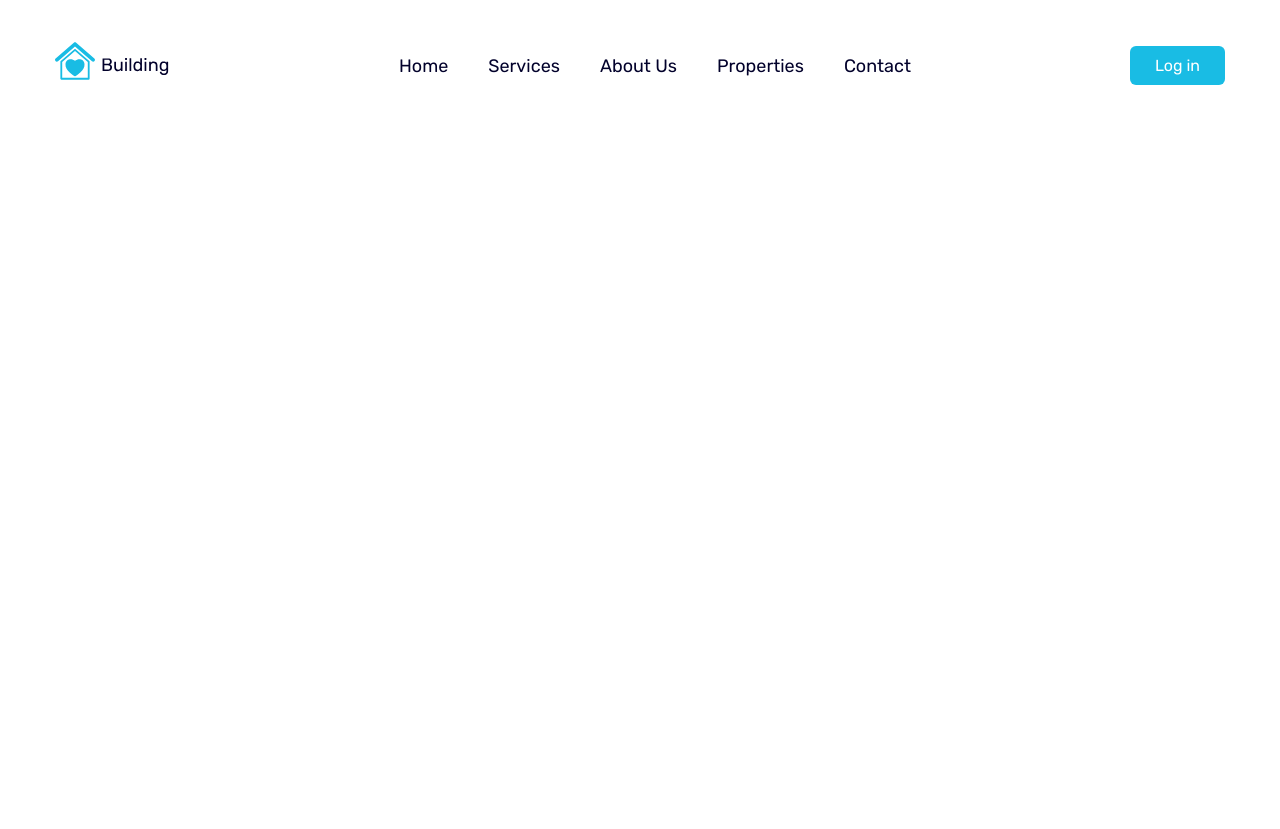
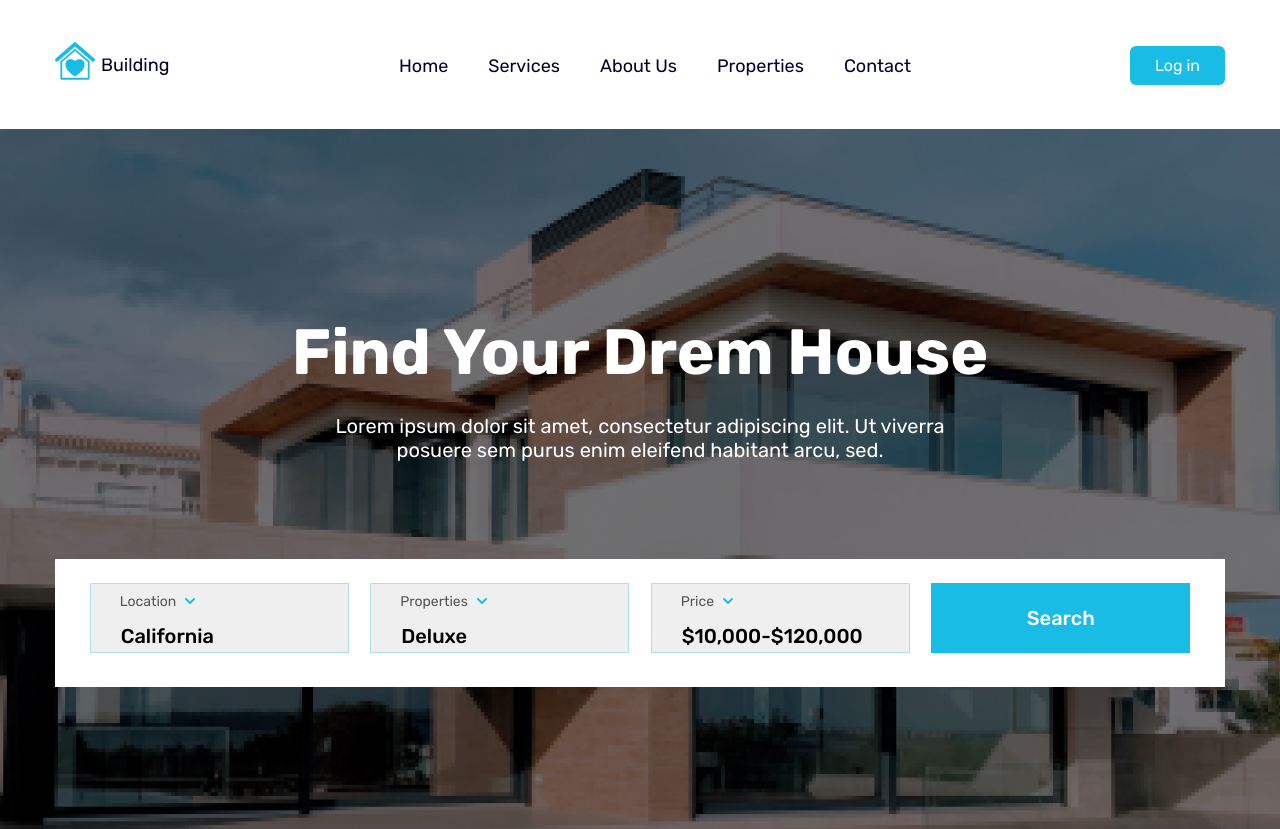
Before and after one commit to Artem-Smirnoff/Building, a website: page app/index.html in a window 1280 px wide. Before the commit the page ends 800 px from the top, so only its background shows below. Drawn offline with nearby package versions, Linux system fonts and the light colour scheme; files that its build step writes are made by us from their sources.

Commit message:
added hero section

```diff
--- a/app/index.html
+++ b/app/index.html
@@ -19,38 +19,78 @@
           <a href="#" class="header__logo logo">
             <img src="images/icons/logo.svg" alt="logo">
           </a>
-          <button class="burger"><span></span></button>
+          <button class="burger">
+            <span></span></button>
           <ul class="header__menu">
             <li class="header__menu-item">
               <a href="#" class="header__menu-link">
                 Home
               </a>
-              </li>
+            </li>
             <li class="header__menu-item">
               <a href="#" class="header__menu-link">
                 Services
               </a>
-              </li>
+            </li>
             <li class="header__menu-item">
               <a href="#" class="header__menu-link">
                 About Us
               </a>
-              </li>
+            </li>
             <li class="header__menu-item">
               <a href="#" class="header__menu-link">
                 Properties
               </a>
-              </li>
+            </li>
             <li class="header__menu-item">
               <a href="#" class="header__menu-link">
                 Contact
               </a>
-              </li>
+            </li>
           </ul>
           <button class="header__btn">Log in</button>
         </nav>
       </div>
     </header>
+
+    <section class="hero">
+      <div class="hero__container container">
+        <div class="hero__inner">
+          <h1 class="hero__title line-2">Find Your Drem House</h1>
+          <p class="hero__text line-4">Lorem ipsum dolor sit amet, consectetur adipiscing elit. Ut viverra posuere sem purus enim eleifend habitant arcu, sed.</p>
+          <form action="#" class="hero__form">
+            <div class="select-wrap">
+              <p class="select-wrap__text">Location</p>
+              <select class="hero__form-item hero__form-item--location" name="location" id="location">
+                <option value="california">California</option>
+                <option value="newyork">New York</option>
+                <option value="texas">Texas</option>
+              </select>
+            </div>
+            <div class="select-wrap">
+              <p class="select-wrap__text">Properties</p>
+              <select class="hero__form-item hero__form-item--properties" name="properties" id="properties">
+                <option value="deluxe">Deluxe</option>
+                <option value="luxe">Luxe</option>
+                <option value="standart">Standart</option>
+                <option value="comfort">Comfort</option>
+              </select>
+            </div>
+            <div class="select-wrap">
+              <p class="select-wrap__text">Price</p>
+              <select class="hero__form-item hero__form-item--price" name="price" id="price">
+                <option value="big">$10,000-$120,000</option>
+                <option value="middle">$4,000-$10,000</option>
+                <option value="small">$500-$4,000</option>
+              </select>
+            </div>
+
+            <button class="hero__form-btn line-1" type="submit">Search</button>
+          </form>
+        </div>
+
+      </div>
+    </section>
 
     <main class="main"></main>
     <footer class="footer"></footer>
--- a/app/scss/_global.scss
+++ b/app/scss/_global.scss
@@ -23,6 +23,42 @@ body {
   max-width: 1200px;
   margin: 0 auto;
   padding: 0 15px;
+}
+
+.line-1 {
+    overflow: hidden;
+    text-overflow: ellipsis;
+    display: -moz-box;
+    display: -webkit-box;
+    line-clamp: 1;
+    box-orient: vertical;
+    -moz-box-orient: vertical;
+    -webkit-line-clamp: 1;
+    -webkit-box-orient: vertical;
+}
+
+.line-2 {
+    overflow: hidden;
+    text-overflow: ellipsis;
+    display: -moz-box;
+    display: -webkit-box;
+    line-clamp: 2;
+    box-orient: vertical;
+    -moz-box-orient: vertical;
+    -webkit-line-clamp: 2;
+    -webkit-box-orient: vertical;
+}
+
+.line-4 {
+    overflow: hidden;
+    text-overflow: ellipsis;
+    display: -moz-box;
+    display: -webkit-box;
+    line-clamp: 4;
+    box-orient: vertical;
+    -moz-box-orient: vertical;
+    -webkit-line-clamp: 4;
+    -webkit-box-orient: vertical;
 }
 
 .burger {
--- a/app/scss/style.scss
+++ b/app/scss/style.scss
@@ -50,6 +50,132 @@
   }
 }
 
+.hero {
+  height: 100%;
+  max-height: 700px;
+  background-image: url('../images/hero/hero-bg.jpg');
+  background-repeat: no-repeat;
+  background-size: cover;
+  background-position: center;
+  position: relative;
+
+  &::after {
+    content: '';
+    position: absolute;
+    left: 0;
+    right: 0;
+    bottom: 0;
+    top: 0;
+    background-color: #0000008F;
+  }
+
+  &__inner {
+    margin: 0 auto;
+    position: relative;
+    z-index: 2;
+
+  }
+
+  &__title {
+    text-align: center;
+    font-size: 64px;
+    font-style: normal;
+    font-weight: 700;
+    color: #FFFFFF;
+    z-index: 2;
+    padding-top: 185px;
+    margin-bottom: 24px;
+  }
+
+  &__text {
+    max-width: 622px;
+    font-size: 20px;
+    font-style: normal;
+    font-weight: 400;
+    color: #FFFFFF;
+    text-align: center;
+    margin: 0 auto;
+    margin-bottom: 97px;
+  }
+
+  &__form {
+    width: 100%;
+    display: flex;
+    justify-content: space-between;
+    flex-wrap: wrap;
+    padding: 24px;
+    background-color: #FFFFFF;
+    z-index: 2;
+  }
+
+
+
+  &__form-item {
+    display: block;
+    width: 100%;
+    height: 70px;
+    border: 0.5px solid rgba(25, 188, 228, 0.30);
+    font-size: 20px;
+    font-style: normal;
+    font-weight: 500;
+    outline: none;
+    padding-top: 35px;
+    padding-left: 30px;
+    padding-right: 10px;
+    -moz-appearance: none;
+    -webkit-appearance: none;
+    appearance: none;
+  }
+
+
+  &__form-item::-ms-expand {
+    display: none;
+  }
+
+  &__form-btn {
+    font-size: 20px;
+    font-style: normal;
+    font-weight: 500;
+    max-width: 259px;
+    width: 100%;
+    background-color: #19BCE4;
+    color: #FFFFFF;
+    border: transparent;
+    padding: 23px 10px;
+    margin: 0 auto;
+    margin-bottom: 10px;
+  }
+
+}
+
+.select-wrap {
+  max-width: 259px;
+  width: 100%;
+  position: relative;
+  margin: 0 auto;
+  margin-bottom: 10px;
+
+  &__text {
+    position: absolute;
+    left: 30px;
+    top: 10px;
+    color: #555555;
+    padding-right: 22px;
+  }
+
+
+  &__text::before {
+    content: '';
+    position: absolute;
+    width: 16px;
+    height: 16px;
+    display: block;
+    background-image: url('../images/icons/down.svg');
+    background-repeat: no-repeat;
+    right: 0;
+  }
+}
+
 
 
 //media------------------------------------------------------
@@ -61,6 +187,10 @@
   }
 
   .header {
+    &__logo {
+      margin-bottom: 10px;
+    }
+
     &__menu {
       display: none;
       padding-top: 20px;
@@ -70,10 +200,10 @@
       text-align: center;
     }
 
-     &__menu-item:not(:last-child) {
-       margin-right: 0;
-       margin-bottom: 20px;
-     }
+    &__menu-item:not(:last-child) {
+      margin-right: 0;
+      margin-bottom: 20px;
+    }
 
     &__menu--active {
       top: 0;
@@ -85,6 +215,7 @@
       background-color: #ffffff;
       padding-top: 50px;
       padding-bottom: 50px;
+      z-index: 2;
     }
 
     &__btn--active {
@@ -95,4 +226,11 @@
       top: 202px;
     }
   }
+
+  .hero {
+    &__title {
+      padding-top: 60px;
+      font-size: 40px;
+    }
+  }
 }
```
Also changed, not shown: app/images/hero/hero-bg.jpg (added), app/images/icons/down.svg (added).
